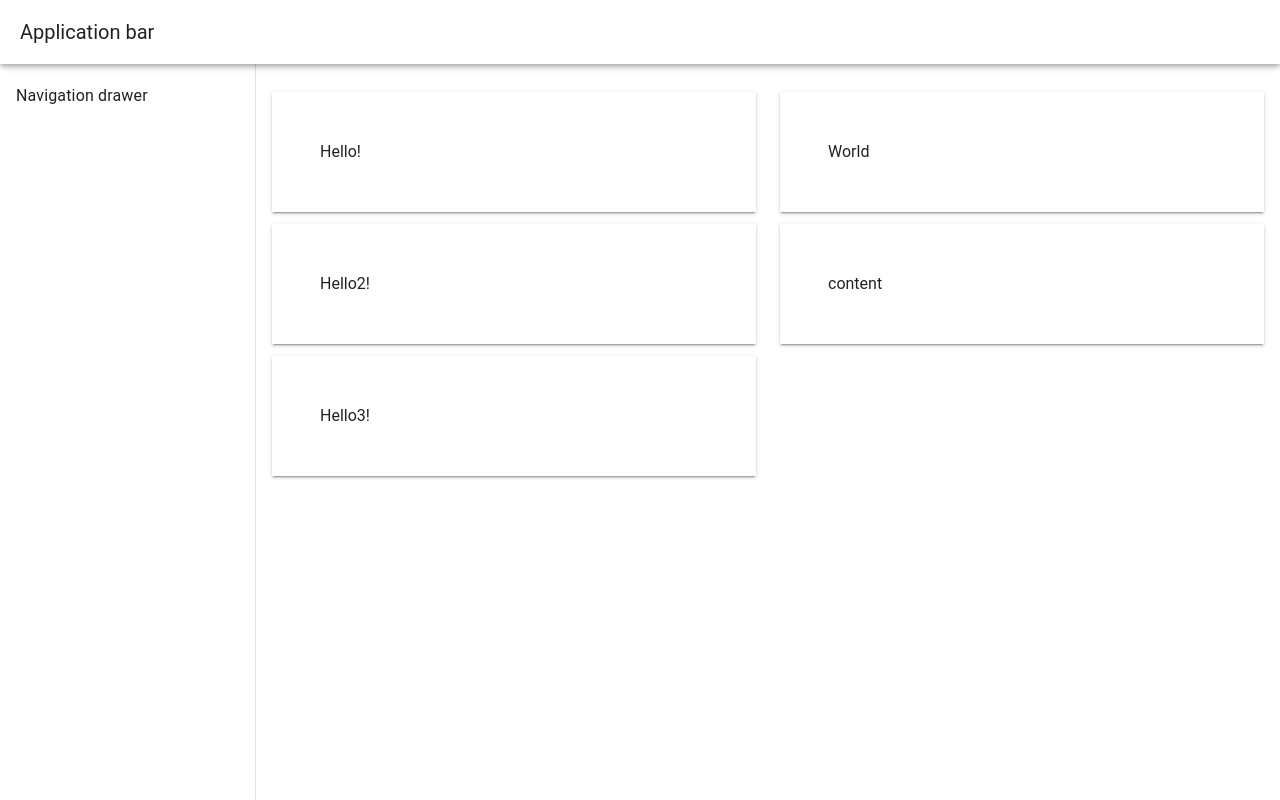
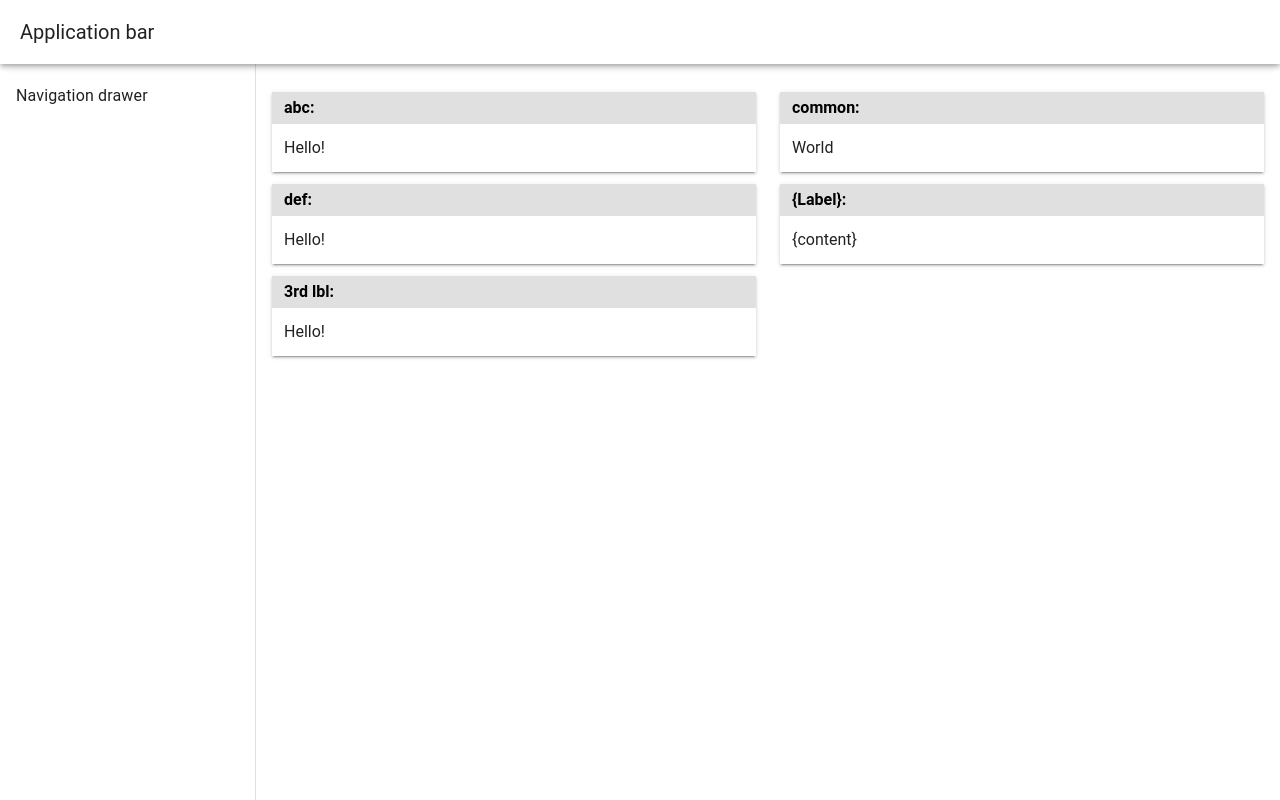
Before and after one commit to tomaskraus/nevid-univ, a Vue app: page / in a window 1280 px wide. Built offline with nearby package versions, Linux system fonts and the light colour scheme.

Commit message:
feat: add SheetItem label prop

```diff
--- a/src/App.vue
+++ b/src/App.vue
@@ -13,12 +13,12 @@
       <v-container>
         <v-row justify="space-around">
           <v-col cols="12" md="6">
-            <SheetItem>Hello!</SheetItem>
-            <SheetItem>Hello2!</SheetItem>
-            <SheetItem>Hello3!</SheetItem>
+            <SheetItem label="abc">Hello!</SheetItem>
+            <SheetItem label="def">Hello!</SheetItem>
+            <SheetItem label="3rd lbl">Hello!</SheetItem>
           </v-col>
           <v-col cols="12" md="6">
-            <SheetItem>World</SheetItem>
+            <SheetItem label="common">World</SheetItem>
             <SheetItem></SheetItem>
           </v-col>
         </v-row>
--- a/src/components/SheetItem.vue
+++ b/src/components/SheetItem.vue
@@ -1,6 +1,14 @@
 <template>
-  <v-sheet class="pa-12 my-3" :elevation="2">
-
-    <slot>content</slot>
+  <v-sheet  :elevation="2" class="my-3 "  >
+    <v-sheet class="px-3 py-1 font-weight-bold" color="grey-lighten-2">{{label || '{Label}'}}:</v-sheet>
+    <v-sheet class="pa-3">
+      <slot>{content}</slot>
+    </v-sheet>
   </v-sheet>
 </template>
+
+<script setup>
+const props = defineProps({
+  label: String
+})
+</script>
```
